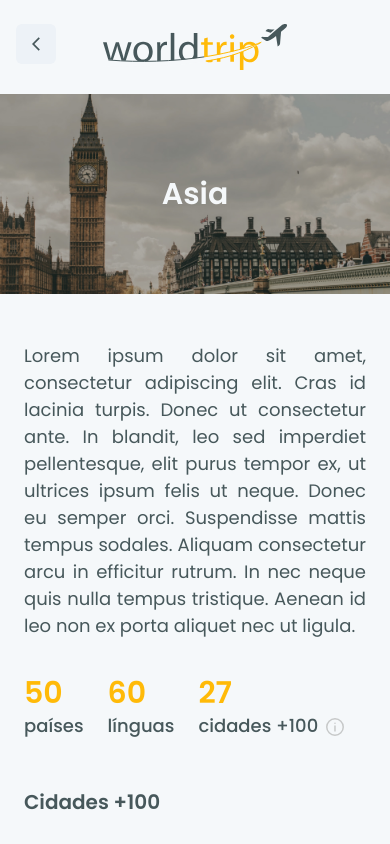
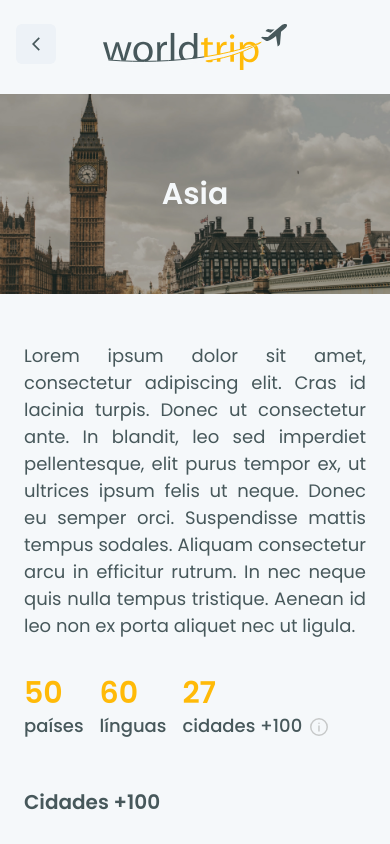
Before and after one commit to pedropaulodf/ignite-worldtrip, a Next.js app: page /continent/asia in a window 390 px wide. Shown: the top 844 px of the page. Built offline with nearby package versions, Linux system fonts and the light colour scheme.

Commit message:
fix: ajuste no ícone de info para o mobile

```diff
--- a/src/pages/continent/[slug].tsx
+++ b/src/pages/continent/[slug].tsx
@@ -98,7 +98,7 @@ export default function Continent({ continent }: ContinentProps) {
           </Text>
         </Box>
         <HStack
-          spacing={["6", "12"]}
+          spacing={["4", "12"]}
           width={["100%", "100%", "70%"]}
           justifyContent={["flex-start", "flex-start", "center"]}
         >
```
